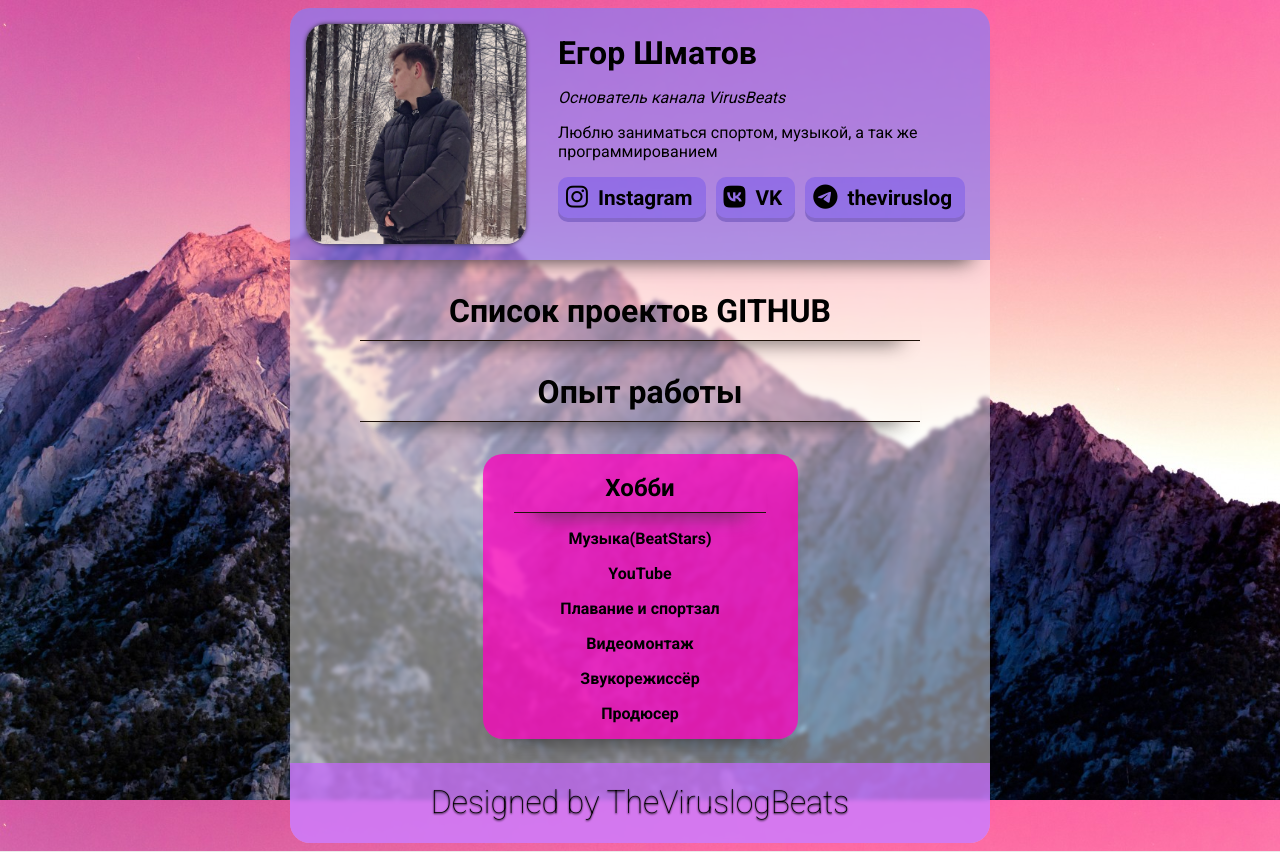
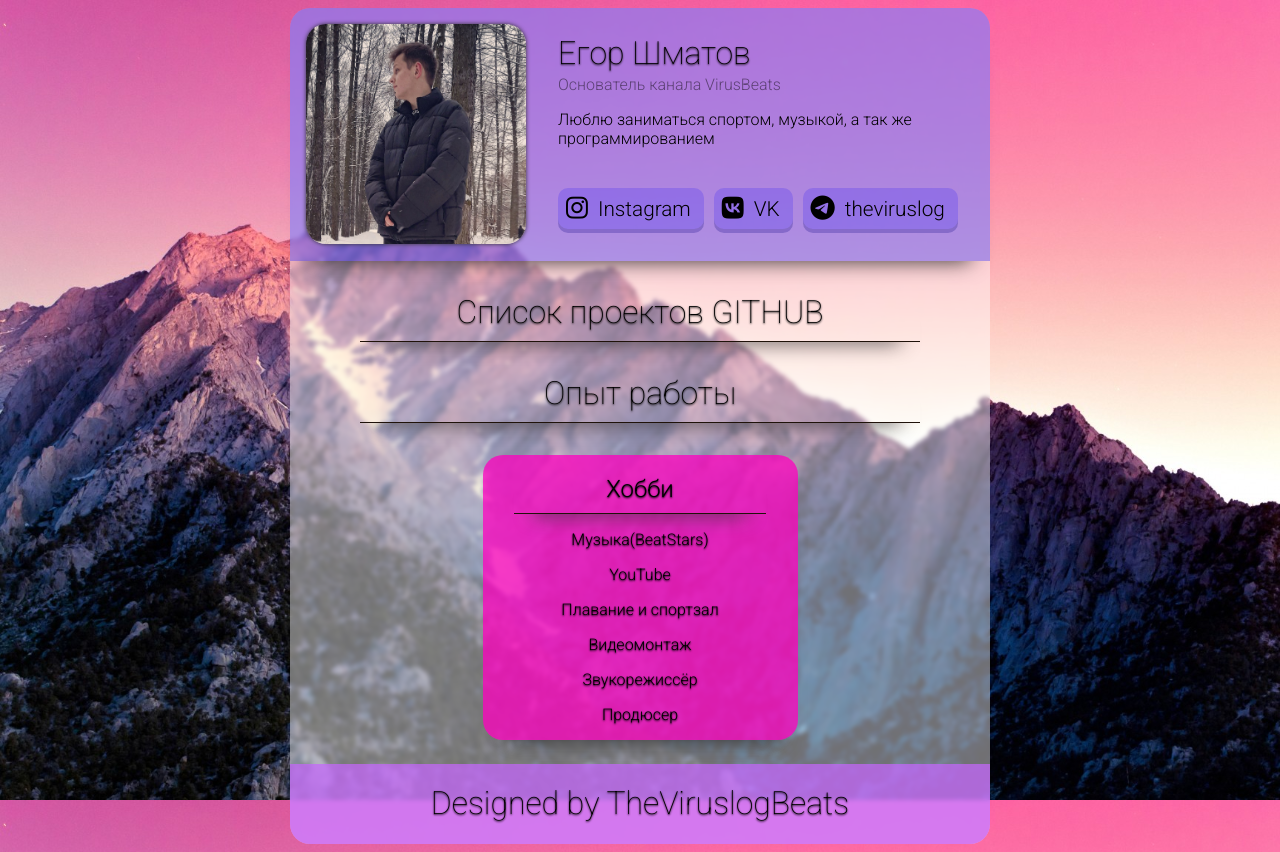
Before and after one commit to YNGPrenty/My-CV, a website: page index.html in a window 1280 px wide. Drawn offline with Linux system fonts and the light colour scheme.

Commit message:
Изменение ширины шрифтов

```diff
--- a/index.html
+++ b/index.html
@@ -11,8 +11,8 @@
         <img id="myfoto" src="My Photo.jpg" />
         <div class="myinfo-text">
           <h1>Егор Шматов</h1>
-          <p><em>Основатель канала VirusBeats</em></p>
-          <p>Люблю заниматься спортом, музыкой, а так же программированием</p>
+          <p id="YT">Основатель канала VirusBeats</p>
+          <p id="mnf">Люблю заниматься спортом, музыкой, а так же программированием</p>
           <div class="sociales">
             <ul>
               <li>
--- a/styles.css
+++ b/styles.css
@@ -52,7 +52,23 @@ body {
 }
 .myinfo-text h1 {
   margin-top: 10px;
-  margin-bottom: 15px;
+  margin-bottom: 3px;
+  font-weight: 100;
+  text-shadow: 0px 1px 2px;
+}
+
+.myinfo-text p {
+  font-weight: 300;
+}
+
+#YT {
+  margin: 0;
+  color:rgba(0, 0, 0, 0.466);
+  margin-bottom: 10px;
+}
+
+#mnf {
+  margin-bottom: 40px;
 }
 
 .git {
@@ -62,7 +78,9 @@ body {
 
 .git h1 {
   text-align: center;
+  font-weight: lighter;
   margin: 0;
+  text-shadow: 0px 1px 2px;
 }
 
 .git hr {
@@ -90,6 +108,13 @@ body {
   box-shadow: 0 20px 20px -20px #333;
 }
 
+.hobby h2 {
+  text-align: center;
+  font-weight: 300;
+  font-size: 24px;
+  text-shadow: 0px 1px 2px;
+}
+
 .hobby hr {
   margin: -60px auto 10px;
   padding: 0;
@@ -108,7 +133,8 @@ body {
 .hobby ol li {
   margin-bottom: 0.5rem;
   text-decoration: none;
-  font-weight: bolder;
+  font-weight: 300;
+  text-shadow: 0px 1px 2px;
   margin-top: 1rem;
 }
 
@@ -163,6 +189,7 @@ body {
   padding-left: 10px;
   margin: 0;
   font-family: "Roboto", sans-serif;
+  font-weight: 300;
   padding-top: 3px;
   padding-right: 5px;
 }
```
